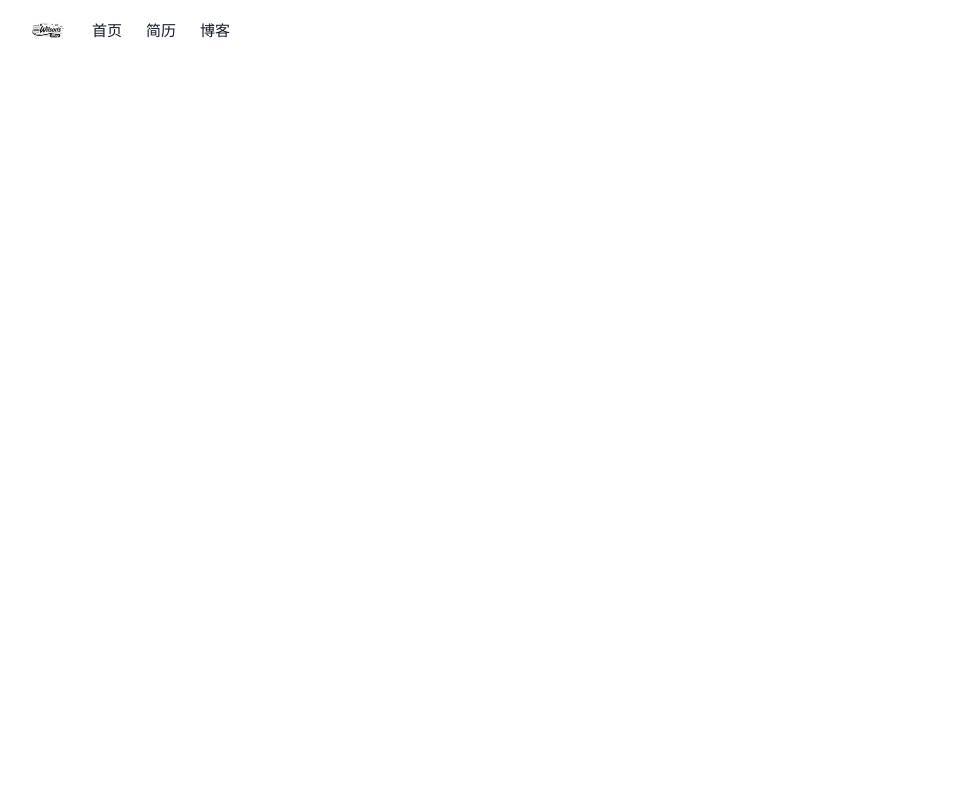
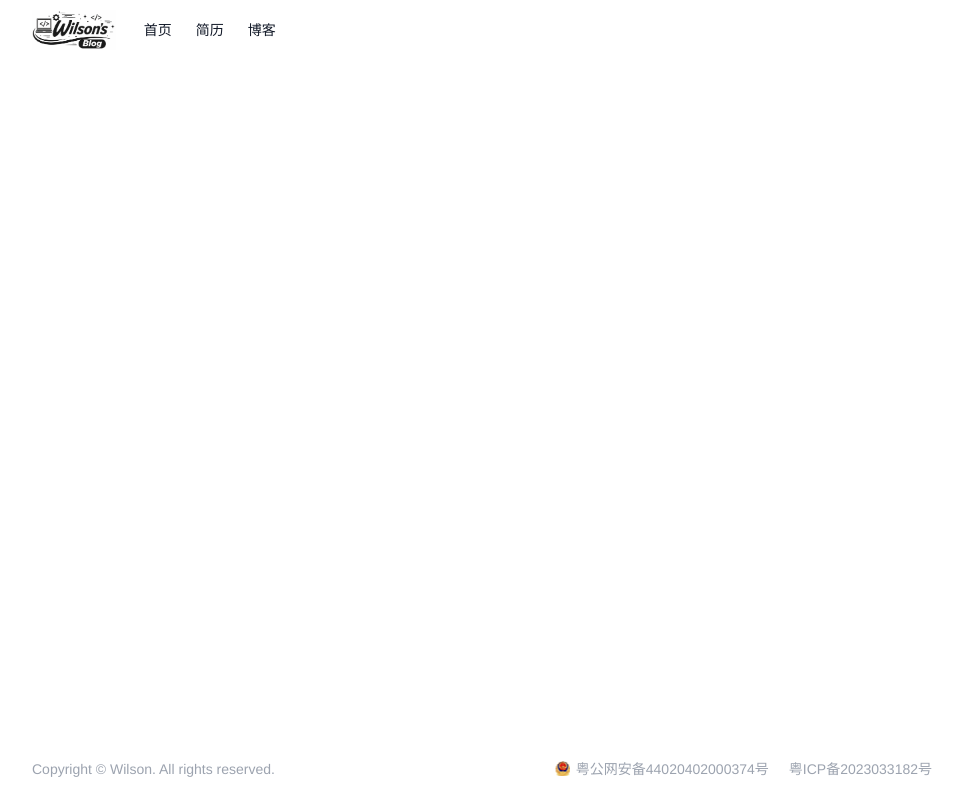
Before and after one commit to wilson-lyc/wilson-blog, a Nuxt app: page / in a window 1280 px wide. Shown: the whole page, without its empty margins (158-1121 px from the left). Built offline with nearby package versions, Linux system fonts and the light colour scheme.

Commit message:
重构应用结构，添加样式文件和页脚组件

```diff
--- a/app/app.vue
+++ b/app/app.vue
@@ -2,29 +2,9 @@
   <div class="app-shell">
     <NuxtRouteAnnouncer />
     <AppHeader />
-    <NuxtPage />
+    <main class="app-content">
+      <NuxtPage />
+    </main>
+    <AppFooter />
   </div>
 </template>
-
-<style>
-html,
-body,
-#__nuxt {
-  margin: 0;
-  min-height: 100%;
-}
-
-body {
-  color: #111827;
-  background: #fff;
-  font-family: "Helvetica Neue", "PingFang SC", "Hiragino Sans GB", sans-serif;
-}
-
-a {
-  color: inherit;
-}
-
-.app-shell {
-  min-height: 100vh;
-}
-</style>
--- /dev/null
+++ b/app/assets/css/main.css
@@ -0,0 +1,31 @@
+:root {
+  --layout-breakpoint: 760px;
+}
+
+html,
+body,
+#__nuxt {
+  margin: 0;
+  min-height: 100%;
+}
+
+body {
+  color: #111827;
+  background: #fff;
+  font-size: 17px;
+  font-family: "Helvetica Neue", "PingFang SC", "Hiragino Sans GB", sans-serif;
+}
+
+a {
+  color: inherit;
+}
+
+.app-shell {
+  display: flex;
+  flex-direction: column;
+  min-height: 100vh;
+}
+
+.app-content {
+  flex: 1;
+}
--- /dev/null
+++ b/app/components/AppFooter.vue
@@ -0,0 +1,97 @@
+<template>
+  <footer class="app-footer">
+    <div class="app-footer__inner">
+      <div class="app-footer__copyright">
+        Copyright © Wilson. All rights reserved.
+      </div>
+
+      <div class="app-footer__records">
+        <div class="record-item">
+          <img
+            class="record-item__icon"
+            src="/ba.png"
+            alt=""
+            width="15"
+            height="15"
+          >
+          <a
+            href="https://beian.mps.gov.cn/#/query/webSearch?code=44020402000374"
+            target="_blank"
+            rel="noopener noreferrer"
+          >
+            粤公网安备44020402000374号
+          </a>
+        </div>
+
+        <div class="record-item">
+          <a
+            href="https://beian.miit.gov.cn/"
+            target="_blank"
+            rel="noopener noreferrer"
+          >
+            粤ICP备2023033182号
+          </a>
+        </div>
+      </div>
+    </div>
+  </footer>
+</template>
+
+<style scoped>
+.app-footer {
+  box-sizing: border-box;
+  width: 100%;
+  padding: 20px;
+  color: #9ca3af;
+  font-size: 14px;
+  line-height: 1.6;
+}
+
+.app-footer__inner {
+  box-sizing: border-box;
+  display: flex;
+  align-items: center;
+  justify-content: space-between;
+  gap: 16px;
+  max-width: 900px;
+  margin: 0 auto;
+}
+
+.app-footer__copyright {
+  flex-shrink: 0;
+}
+
+.app-footer__records {
+  display: flex;
+  align-items: center;
+  justify-content: flex-end;
+  flex-wrap: wrap;
+  gap: 12px 20px;
+}
+
+.record-item {
+  display: inline-flex;
+  align-items: center;
+  gap: 6px;
+}
+
+.record-item a {
+  text-decoration: none;
+}
+
+.record-item__icon {
+  display: block;
+  flex-shrink: 0;
+}
+
+@media (max-width: 760px) {
+  .app-footer__inner {
+    flex-direction: column;
+    align-items: flex-start;
+  }
+
+  .app-footer__records {
+    justify-content: flex-start;
+  }
+}
+</style>
--- a/app/components/AppHeader.vue
+++ b/app/components/AppHeader.vue
@@ -73,8 +73,8 @@ const navItems = [
 
 .site-header__brand-icon {
   display: block;
-  width: 32px;
-  height: 32px;
+  width: auto;
+  height: 40px;
   object-fit: contain;
 }
 
@@ -85,13 +85,28 @@ const navItems = [
 }
 
 .site-header__nav-link {
+  position: relative;
+  display: inline-flex;
   color: #111827;
-  font-size: 15px;
+  font-size: 14px;
   line-height: 1;
   text-decoration: none;
 }
 
-.site-header__nav-link:hover {
-  opacity: 0.72;
+.site-header__nav-link::after {
+  position: absolute;
+  bottom: -6px;
+  left: 50%;
+  width: 100%;
+  height: 1.5px;
+  background: currentColor;
+  content: "";
+  transform: translateX(-50%) scaleX(0);
+  transform-origin: center;
+  transition: transform 0.28s ease;
+}
+
+.site-header__nav-link:hover::after {
+  transform: translateX(-50%) scaleX(1);
 }
 </style>
--- a/nuxt.config.ts
+++ b/nuxt.config.ts
@@ -1,5 +1,14 @@
 // https://nuxt.com/docs/api/configuration/nuxt-config
 export default defineNuxtConfig({
   compatibilityDate: '2025-07-15',
+  css: ['~/assets/css/main.css'],
+  app: {
+    head: {
+      title: "Wilson's Blog",
+      link: [
+        { rel: 'icon', type: 'image/png', href: '/favicon.png' }
+      ]
+    }
+  },
   devtools: { enabled: true }
 })
```
